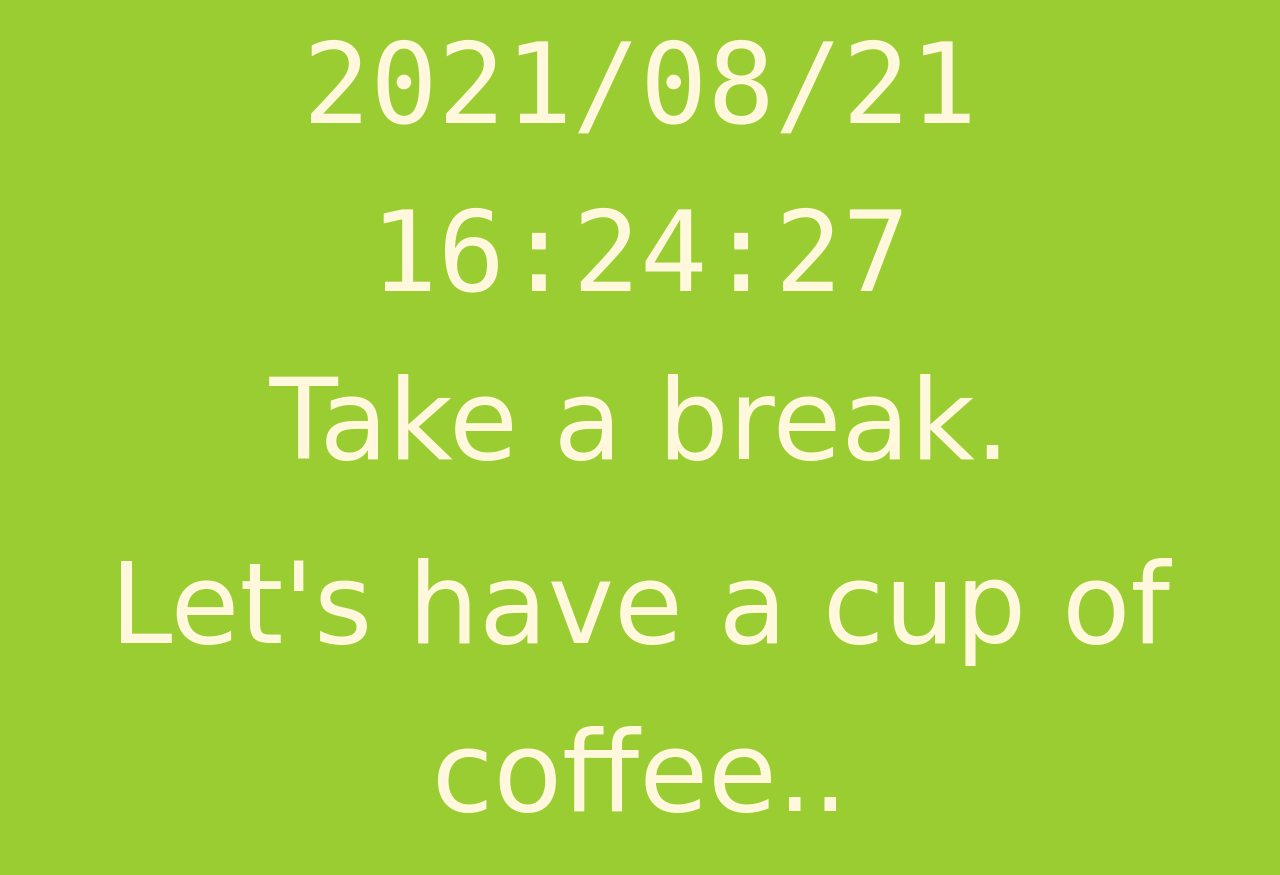
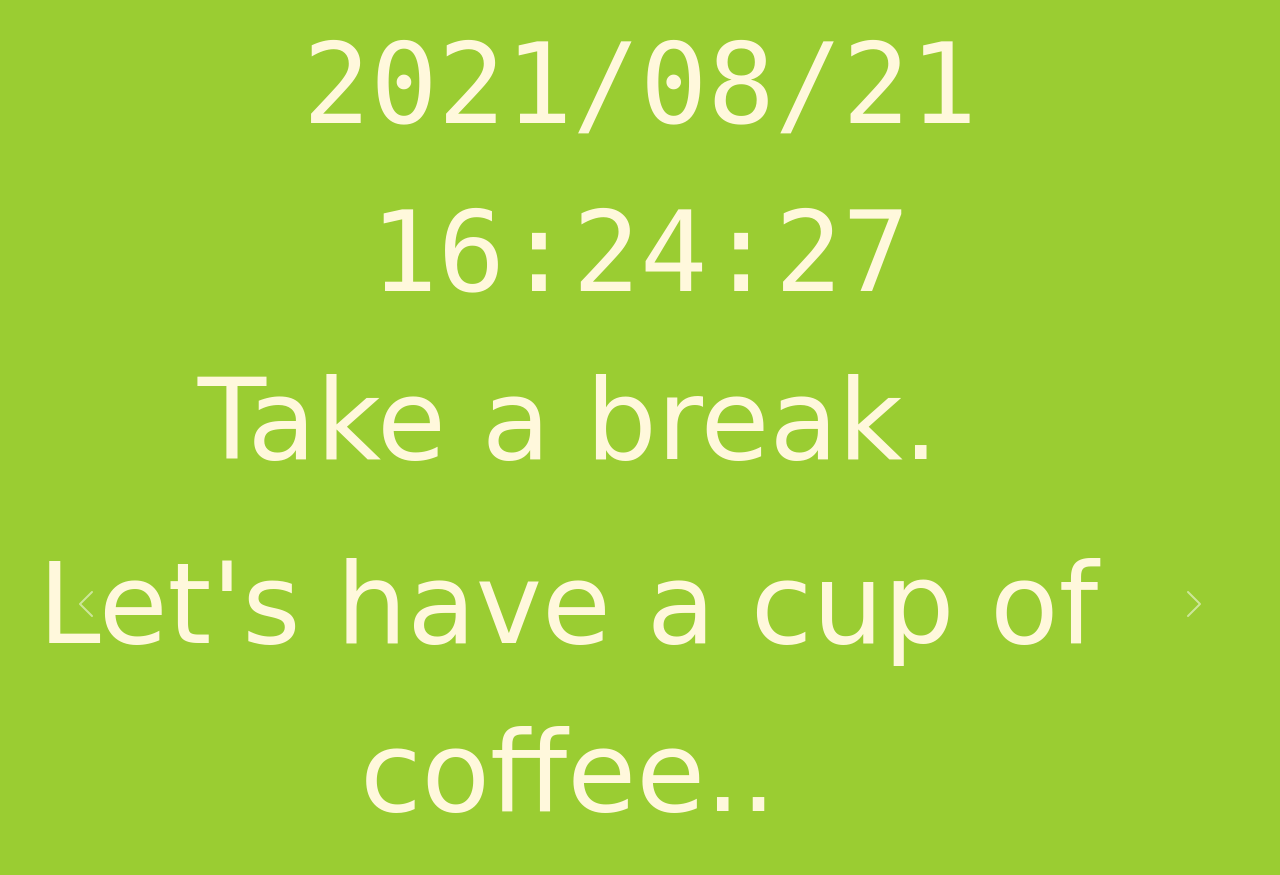
Before and after one commit to dplayerd/BreakTimeScreen, a plain HTML site: page index.html in a window 1280 px wide. Drawn offline with Linux system fonts and the light colour scheme.

Commit message:
Add slide show

```diff
--- a/index.html
+++ b/index.html
@@ -16,17 +16,44 @@
     <div class="container-fliud">
         <div class="row">
             <div id="Timer">2021/1/1 00:00:00</div>
-            <p>Take a break.</p>
-            <p>Let's have a cup of coffee..</p>
+        </div>
 
-            <p><span>
-                <iframe width="56" height="31" src="https://www.youtube.com/embed/5mgYnwhM4eg" title="YouTube video player"
-                frameborder="0"
-                allow="accelerometer; autoplay; clipboard-write; encrypted-media; gyroscope; picture-in-picture"
-                allowfullscreen></iframe>
-            </span></p>
+        <div class="row">
+            <div id="carouselExampleControls" class="carousel slide" data-bs-ride="carousel">
+                <div class="carousel-inner">
+                    <div class="carousel-item active">
+                        <p>Take a break.</p>
+                        <p>Let's have a cup of coffee..</p>
+                    </div>
+                    <div class="carousel-item">
+                        <p>Take a break2.</p>
+                        <p>Let's have a cup of coffee2..</p>
+                    </div>
+                </div>
+                <button class="carousel-control-prev" type="button" data-bs-target="#carouselExampleControls"
+                    data-bs-slide="prev">
+                    <span class="carousel-control-prev-icon" aria-hidden="true"></span>
+                    <span class="visually-hidden">Previous</span>
+                </button>
+                <button class="carousel-control-next" type="button" data-bs-target="#carouselExampleControls"
+                    data-bs-slide="next">
+                    <span class="carousel-control-next-icon" aria-hidden="true"></span>
+                    <span class="visually-hidden">Next</span>
+                </button>
+            </div>
+        </div>
 
+        <div class="row">
+            <p>
+                <span>
+                    <iframe width="56" height="31" src="https://www.youtube.com/embed/5mgYnwhM4eg"
+                        title="YouTube video player" frameborder="0"
+                        allow="accelerometer; autoplay; clipboard-write; encrypted-media; gyroscope; picture-in-picture"
+                        allowfullscreen></iframe>
+                </span>
+            </p>
         </div>
+
     </div>
 </body>
 
--- a/index.js
+++ b/index.js
@@ -1,6 +1,5 @@
 var init = function () {
     var objTimer = document.getElementById("Timer");
-
 
     function formatDate(dateVal) {
         function padLeft(str, lenght) {
@@ -16,11 +15,55 @@ var init = function () {
 
     setInterval(function () {
         var cDate = new Date();
-
         var txt = formatDate(cDate);
-
         objTimer.innerText = txt;
     }, 100);
+
+
+    // readSlides
+    var slides =
+    {
+        "Music": [
+            "https://www.youtube.com/embed/5mgYnwhM4eg",
+            "https://www.youtube.com/embed/DVEUcbPkb-c"
+        ],
+        "Contents": [
+            {
+                "Title": "Take a break.",
+                "Content": "Let's have a cup of coffee.."
+            },
+            {
+                "Title": "休息一下吧",
+                "Content": "辛苦了，何不喝杯咖啡呢?"
+            }
+        ]
+    }
+
+    // create Element with attribute
+    function oneLineTag(tag, options) {
+        return Object.assign(document.createElement(tag), options);
+    }
+
+    var domSlideContainer = document.getElementById("carouselExampleControls");
+    if (domSlideContainer) {
+        var container = domSlideContainer;
+        container.children[0].remove();
+        var childNode = document.createElement("div");
+        childNode.classList.add("carousel-inner");
+        container.appendChild(childNode);
+
+        for (var cont of slides.Contents) {
+            var slideNode = document.createElement("div");
+            slideNode.classList.add("carousel-item");
+            childNode.appendChild(slideNode);
+
+            slideNode.innerHTML =
+                `<p>${cont.Title}</p>
+                <p>${cont.Content}</p>`;
+        }
+
+        childNode.children[0].classList.add("active");
+    }
 };
 
 
```
